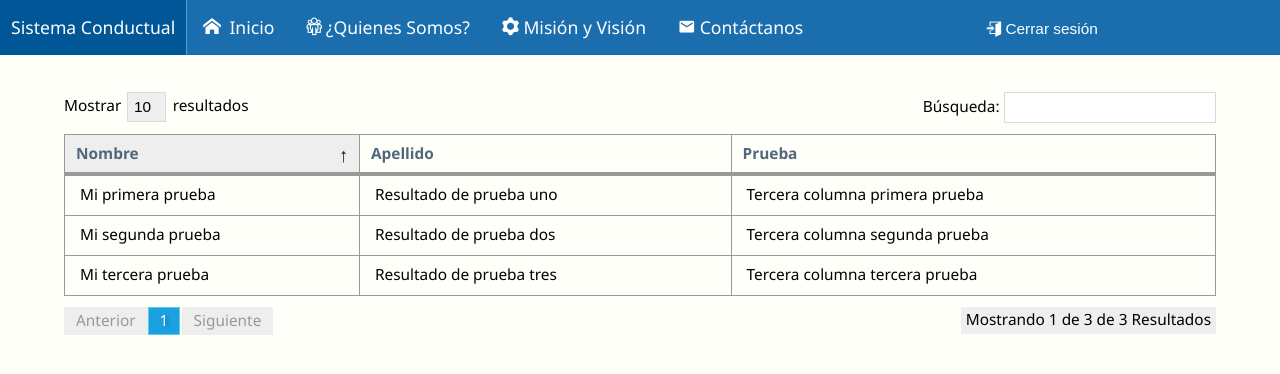
After one commit to MelgarCarlos/expo, a PHP site: page /Back/iconos.php in a window 1280 px wide. The commit adds this page. Shown: the top 374 px of the page. Run offline with PHP 8.4, Linux system fonts and the light colour scheme; the visitor is signed in with stand-in values (Sample User, id 1).

Commit message:
Logo
Logo datatables referencias

```diff
--- /dev/null
+++ b/Alejandra/Back/iconos.php
@@ -0,0 +1,49 @@
+<?php
+include '../login/login.php';
+session_start();
+if(!verificar_usuario()){
+    header("location: ../index.php");
+}
+?>
+<!doctype html>
+<html>
+<head>
+    <?php
+    include 'librerias.php';
+    ?>
+    <title>Agregar usuario</title>
+</head>
+<body style="background-color: #fffff9;">¿
+    <?php
+    include 'nav.php';
+    ?>
+    <div style="padding: 5% 5% 5% 5%;">
+    <table class="dataTable border bordered hovered cell-hovered" data-role="datatable" data-searching="true">
+                <thead>
+                <tr>
+                    <th>Nombre</th>
+                    <th>Apellido</th>
+                    <th>Prueba</th>
+                </tr>
+                </thead>
+                <tbody>
+                <tr>
+                    <td>Mi primera prueba</td>
+                    <td>Resultado de prueba uno</td>
+                    <td>Tercera columna primera prueba</td>
+                </tr>
+                <tr>
+                    <td>Mi segunda prueba</td>
+                    <td>Resultado de prueba dos</td>
+                    <td>Tercera columna segunda prueba</td>
+                </tr>
+                <tr>
+                    <td>Mi tercera prueba</td>
+                    <td>Resultado de prueba tres</td>
+                    <td>Tercera columna tercera prueba</td>
+                </tr>
+                </tbody>
+            </table>
+        </div>
+</body>
+</html>
--- a/Alejandra/Back/librerias.php
+++ b/Alejandra/Back/librerias.php
@@ -10,6 +10,8 @@
     <link href="../css/metro.css" rel="stylesheet">
     <link href="../css/metro-icons.css" rel="stylesheet">
     <link href="../css/metro-responsive.css" rel="stylesheet">
+    <link rel="icon" type="image/png" href="../img/logo/logo.ico" />
 
     <script src="../js/jquery-2.1.3.min.js"></script>
     <script src="../js/metro.js"></script>
+    <script src="../js/jquery.dataTables.min.js"></script>
--- a/Alejandra/nbproject/private/private.xml
+++ b/Alejandra/nbproject/private/private.xml
@@ -2,6 +2,9 @@
 <project-private xmlns="http://www.netbeans.org/ns/project-private/1">
     <editor-bookmarks xmlns="http://www.netbeans.org/ns/editor-bookmarks/2" lastBookmarkId="0"/>
     <open-files xmlns="http://www.netbeans.org/ns/projectui-open-files/2">
-        <group/>
+        <group>
+            <file>file:/C:/xampp/htdocs/expo_ale/Alejandra/Back/iconos.php</file>
+            <file>file:/C:/xampp/htdocs/expo_ale/Alejandra/Back/usuarioagregar.php</file>
+        </group>
     </open-files>
 </project-private>
```
Also changed, not shown: Alejandra/img/logo/logo.ico, Alejandra/img/logo/logo.png, Alejandra/js/jquery.dataTables.min.js.
